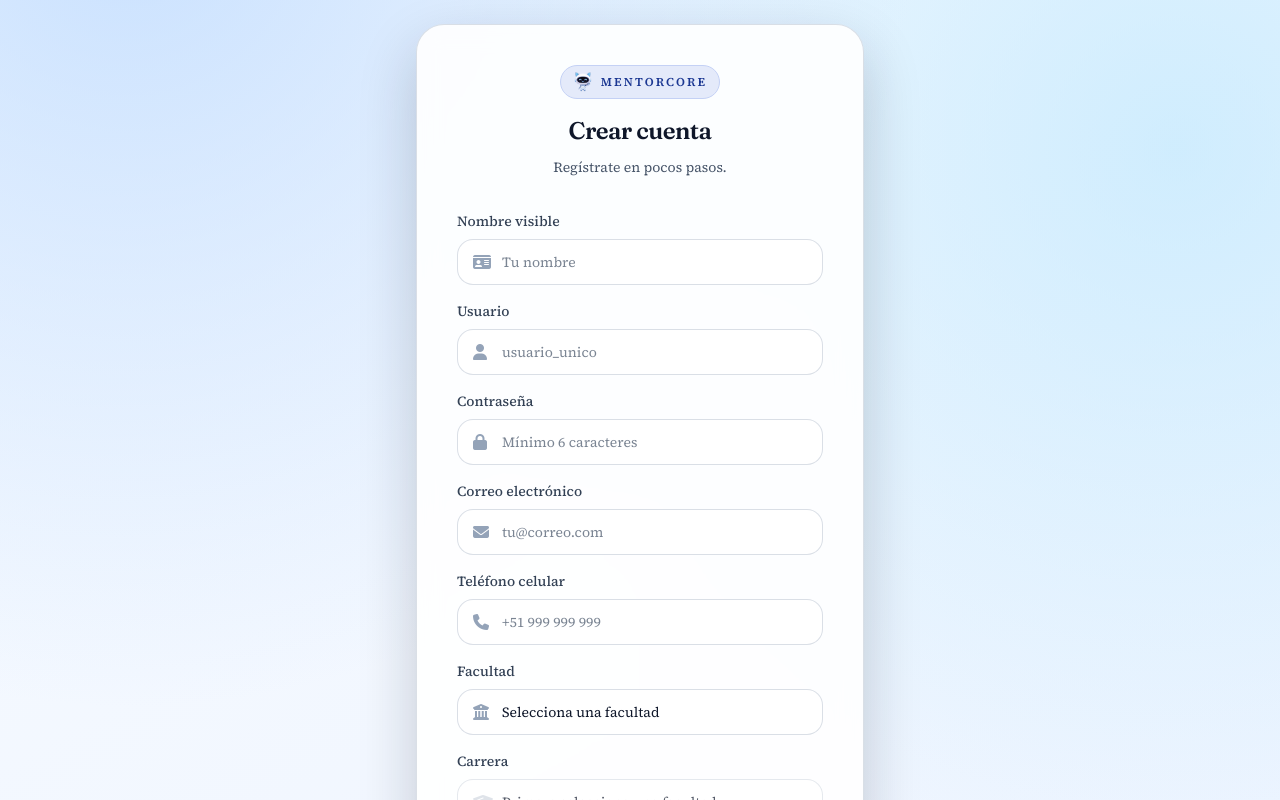
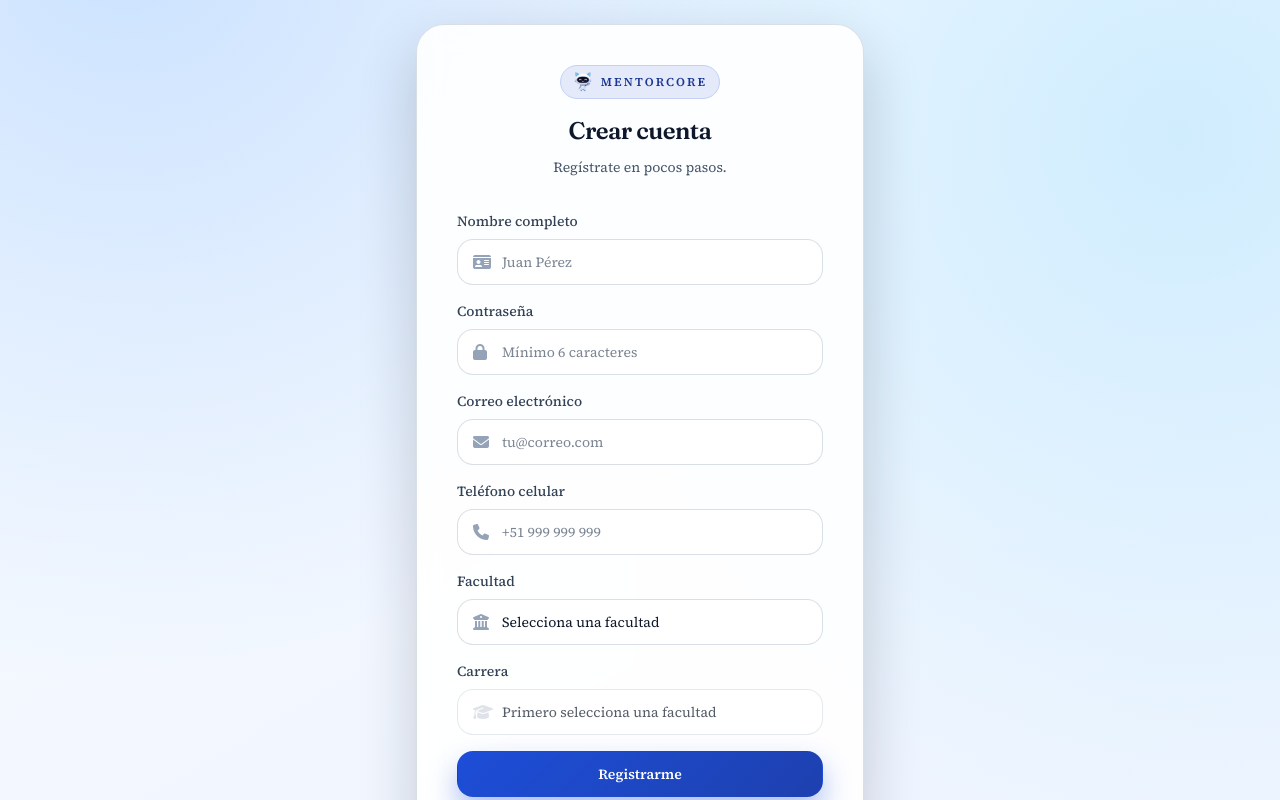
Before and after one commit to jeanfranco2023/proyectoInnivacionFront, an Angular app: page /register in a window 1280 px wide. Shown: the top 800 px of the page. Built offline with nearby package versions, Linux system fonts and the light colour scheme.

Commit message:
mejoras del apartado del frontend

```diff
--- a/src/app/chatbot/auth/login/login.html
+++ b/src/app/chatbot/auth/login/login.html
@@ -12,7 +12,7 @@
 
       <form class="space-y-4" (ngSubmit)="login()" autocomplete="off">
         <div class="space-y-2">
-          <label for="username" class="block text-sm font-medium text-slate-300">Usuario</label>
+          <label for="username" class="block text-sm font-medium text-slate-300">Usuario o Correo electrónico</label>
           <div class="relative">
             <i class="fa-solid fa-user pointer-events-none absolute left-4 top-1/2 -translate-y-1/2 text-slate-500"></i>
             <input #usernameInput id="username" type="text" [(ngModel)]="form.username" name="username" autocomplete="username"
@@ -20,7 +20,7 @@
                    (blur)="validateUsernameField()"
                    [attr.readonly]="autofillLock ? '' : null" (focus)="unlockAutofill()" (pointerdown)="unlockAutofill()"
                    class="mc-auth-input w-full rounded-2xl px-11 py-3 text-sm outline-none transition"
-                   placeholder="Tu usuario">
+                   placeholder="ej: alumno@correo.com">
           </div>
           <p *ngIf="fieldErrors.username" class="text-xs text-red-300">{{ fieldErrors.username }}</p>
         </div>
--- a/src/app/chatbot/auth/register/register.html
+++ b/src/app/chatbot/auth/register/register.html
@@ -11,25 +11,14 @@
       </div>
 
       <form class="space-y-4" (ngSubmit)="register()" autocomplete="off">
-        <div class="space-y-2">
-          <label for="display_name" class="block text-sm font-medium text-slate-700 dark:text-slate-300">Nombre visible</label>
+         <div class="space-y-2">
+          <label for="display_name" class="block text-sm font-medium text-slate-700 dark:text-slate-300">Nombre completo</label>
           <div class="relative">
             <i class="fa-solid fa-id-card pointer-events-none absolute left-4 top-1/2 -translate-y-1/2 text-slate-400"></i>
             <input id="display_name" type="text" [(ngModel)]="form.display_name" name="display_name" autocomplete="name"
                    [attr.readonly]="autofillLock ? '' : null" (focus)="unlockAutofill()" (pointerdown)="unlockAutofill()"
                    class="mc-auth-input w-full rounded-2xl px-11 py-3 text-sm outline-none transition"
-                   placeholder="Tu nombre">
-          </div>
-        </div>
-
-        <div class="space-y-2">
-          <label for="username" class="block text-sm font-medium text-slate-700 dark:text-slate-300">Usuario</label>
-          <div class="relative">
-            <i class="fa-solid fa-user pointer-events-none absolute left-4 top-1/2 -translate-y-1/2 text-slate-400"></i>
-            <input id="username" type="text" [(ngModel)]="form.username" name="username" autocomplete="username"
-                   [attr.readonly]="autofillLock ? '' : null" (focus)="unlockAutofill()" (pointerdown)="unlockAutofill()"
-                   class="mc-auth-input w-full rounded-2xl px-11 py-3 text-sm outline-none transition"
-                   placeholder="usuario_unico">
+                   placeholder="Juan Pérez">
           </div>
         </div>
 
--- a/src/app/chatbot/auth/register/register.ts
+++ b/src/app/chatbot/auth/register/register.ts
@@ -189,6 +189,11 @@
     this.isLoading = true;
     this.errorMessage = '';
 
+    // Derivar automáticamente el nombre de usuario único a partir del correo electrónico
+    if (this.form.email) {
+      this.form.username = this.form.email.trim().toLowerCase();
+    }
+
     this.authRegisterApiService.register(this.form).subscribe({
       next: () => {
         this.successMessage = 'Cuenta creada. Se ha enviado un código de verificación a tu correo.';
```
